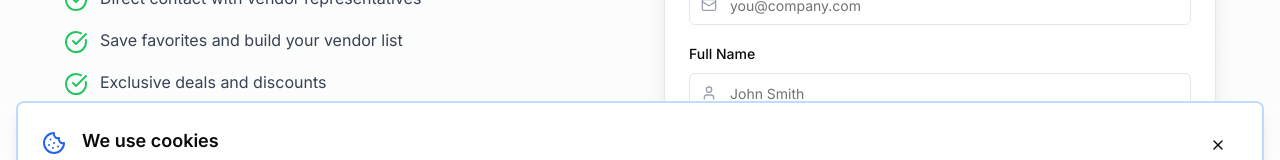
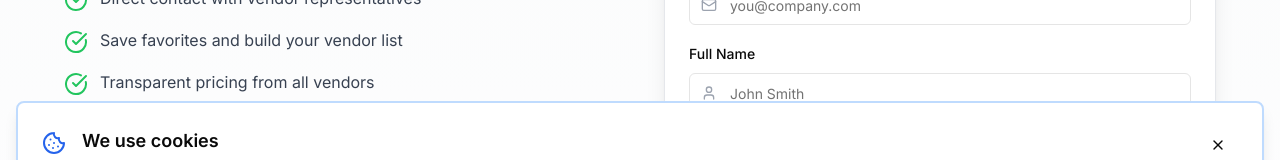
Before and after one commit to ncheyer/speak-about-ai-website, a Next.js app: page /directory in a window 1280 px wide. Shown: the part 499-659 px from the top of the page. Built offline with nearby package versions, Linux system fonts and the light colour scheme.

Commit message:
Replace exclusive deals with transparent pricing promise

```diff
--- a/app/directory/page.tsx
+++ b/app/directory/page.tsx
@@ -74,7 +74,7 @@ export default function DirectoryLandingPage() {
     "Filter by category, location, and budget",
     "Direct contact with vendor representatives",
     "Save favorites and build your vendor list",
-    "Exclusive deals and discounts"
+    "Transparent pricing from all vendors"
   ]
 
   return (
```
